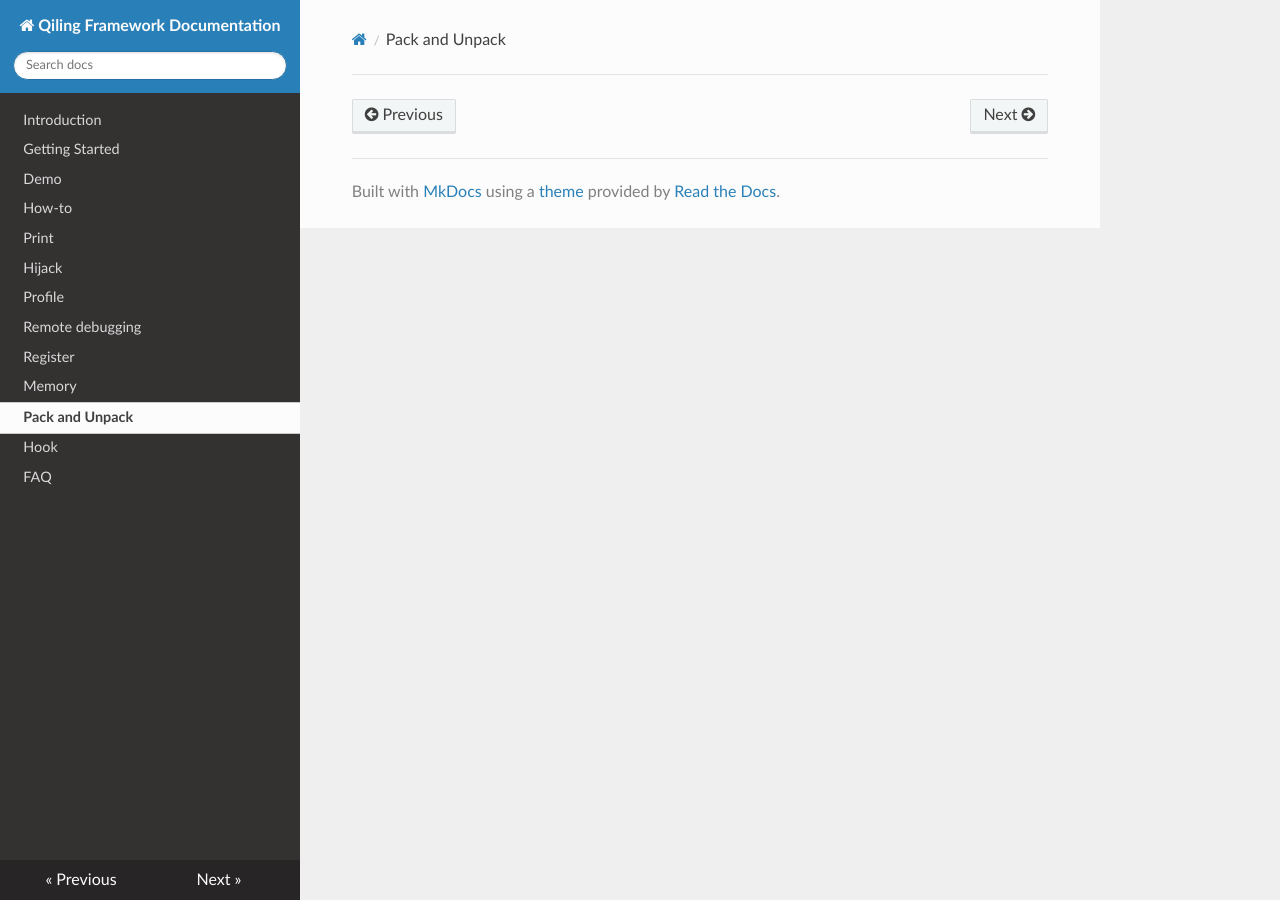
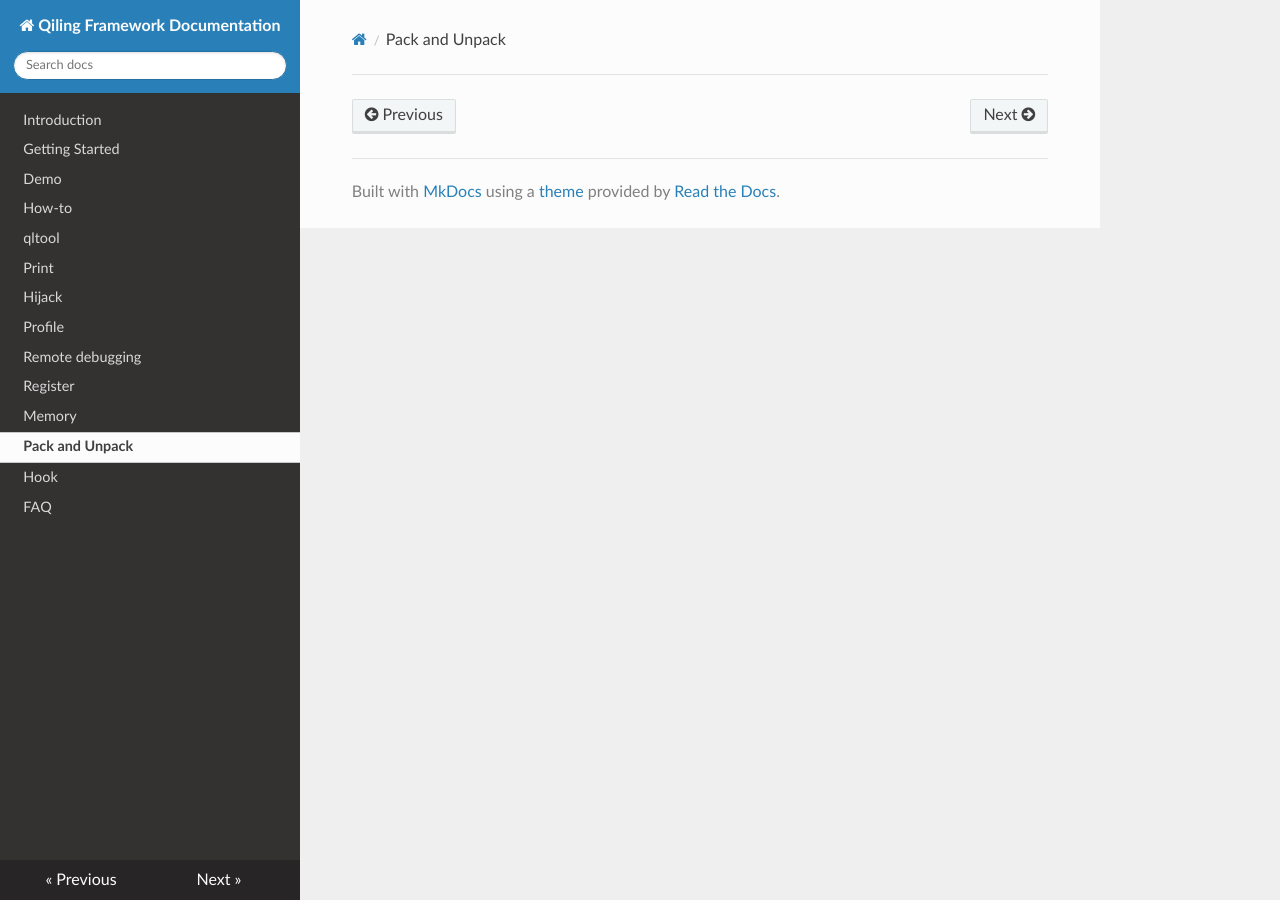
Before and after one commit to qilingframework/rtfd.io, an MkDocs documentation site: the page built from docs/struct.md, in a window 1280 px wide. Built offline with MkDocs 1.6.1, drawn with Linux system fonts in a browser that asks for light colours; nearby versions of some CDN libraries.

Commit message:
Update mkdocs.yml

```diff
--- a/mkdocs.yml
+++ b/mkdocs.yml
@@ -10,6 +10,7 @@ nav:
 - 'Getting Started': 'getting_started.md'
 - 'Demo': 'demo.md'
 - 'How-to': 'usage.md'
+- 'qltool': 'qltool.md'
 - 'Print': 'print.md'
 - 'Hijack': 'hijack.md'
 - 'Profile': 'profile.md'
```
